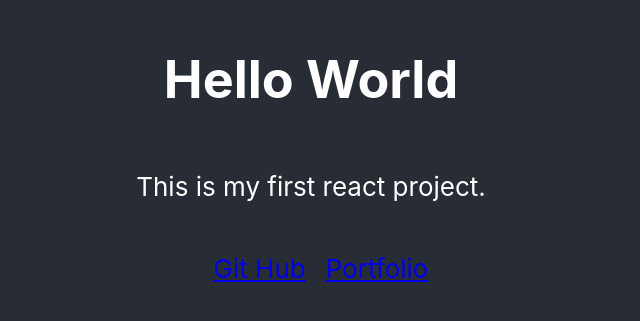
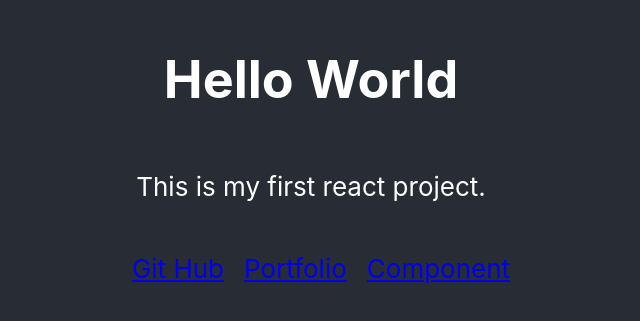
Before and after one commit to Damianpad/react-daily, a React (Create React App) app: page / in a window 1280 px wide. Shown: the part 239-560 px from the top of the page, without its empty margins (329-969 px from the left). Built offline with nearby package versions, Linux system fonts and the light colour scheme.

Commit message:
Added new component for practice

```diff
--- a/src/App.js
+++ b/src/App.js
@@ -10,6 +10,7 @@ function App() {
         <div className='link-container'>
         <a href='https://github.com/Damianpad' target='_blank'>Git Hub</a>
         <a href='../portfolio.js'>Portfolio</a>
+        <a href='../component.js'>Component</a>
         </div>
 
       </header>
--- /dev/null
+++ b/src/component.js
@@ -0,0 +1,6 @@
+
+function Component(){
+    console.log('This is a new component');
+}
+
+export default Component;
--- a/src/index.js
+++ b/src/index.js
@@ -3,6 +3,7 @@ import ReactDOM from 'react-dom/client';
 import './index.css';
 import App from './App';
 import Portfolio from './portfolio'
+import Component from './component.js';
 import reportWebVitals from './reportWebVitals';
 
 const root = ReactDOM.createRoot(document.getElementById('root'));
@@ -10,6 +11,7 @@ root.render(
   <React.StrictMode>
     <App />
     <Portfolio />
+    <Component />
   </React.StrictMode>
 );
 
```
